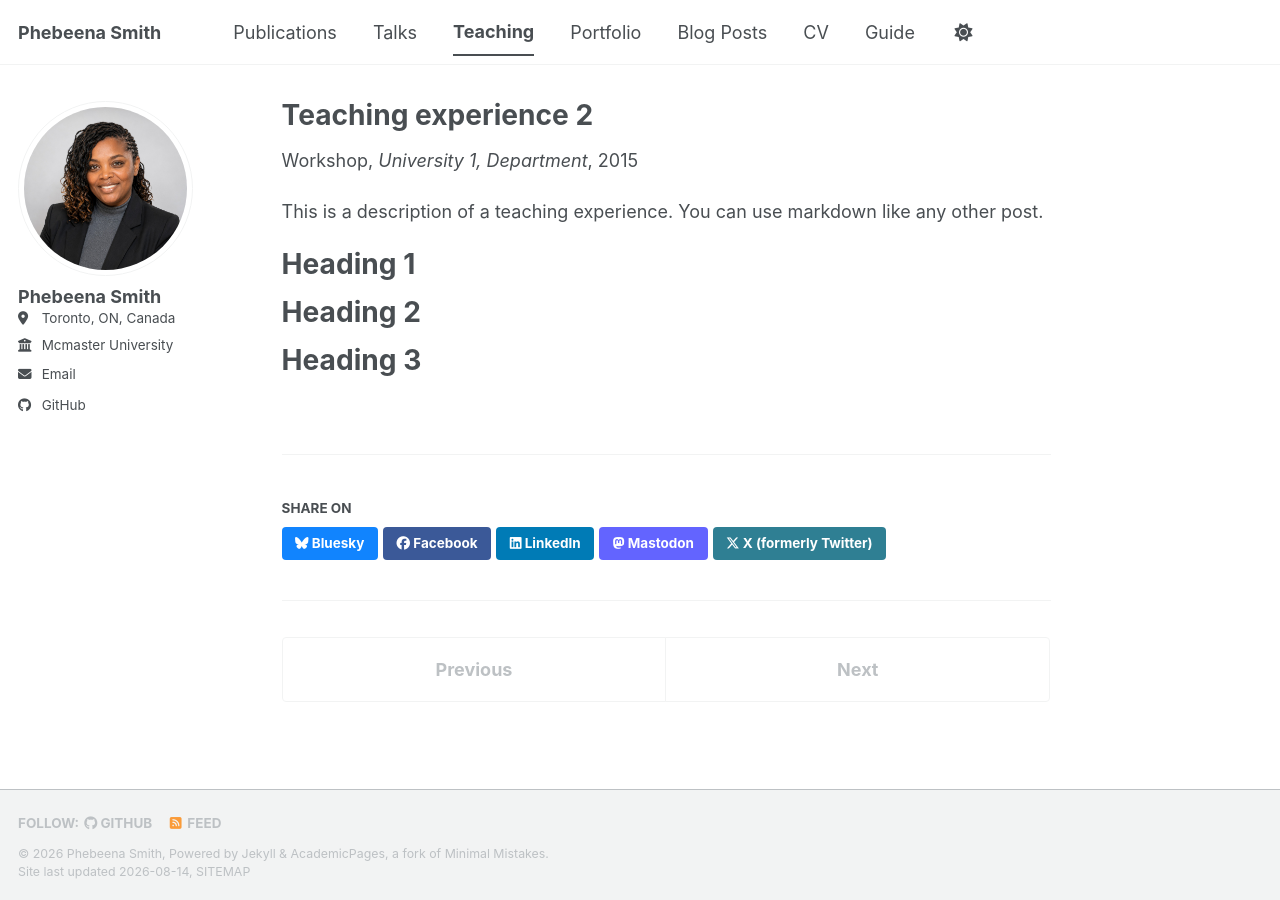
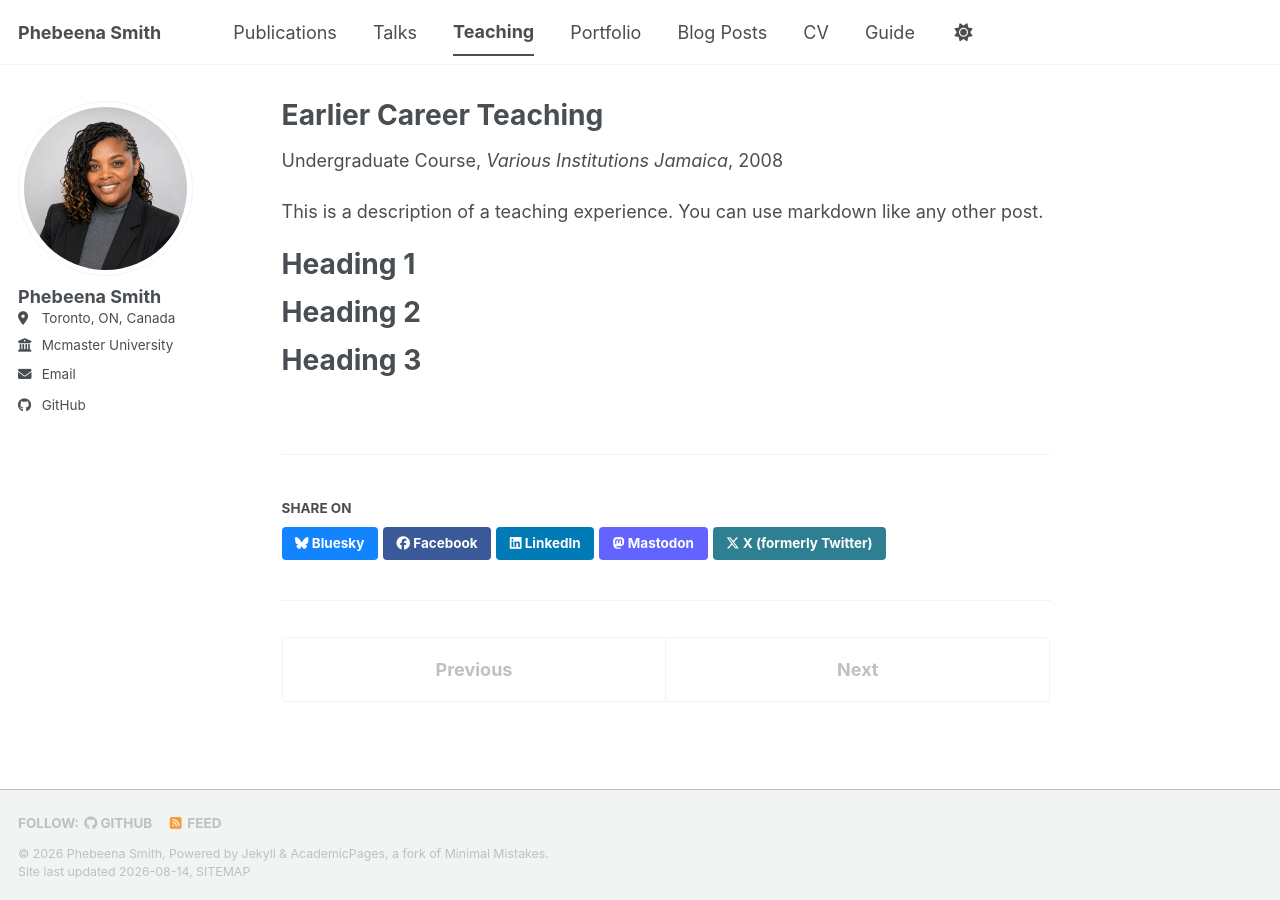
Before and after one commit to phebeenasmith/phebeenasmith.github.io, a Jekyll site: the page built from _teaching/Earlier Career Teaching.md, in a window 1280 px wide. Built offline with Jekyll 4.4.1, drawn with Linux system fonts in a browser that asks for light colours; a style sheet for code colours, icons or effects is not loaded.

Commit message:
Update Earlier Career Teaching.md
updating

```diff
--- a/_teaching/Earlier Career Teaching.md
+++ b/_teaching/Earlier Career Teaching.md
@@ -1,10 +1,10 @@
 ---
-title: "Teaching experience 2"
+title: "Earlier Career Teaching"
 collection: teaching
-type: "Workshop"
+type: "Undergraduate Course"
 permalink: /teaching/2015-spring-teaching-1
-venue: "University 1, Department"
-date: 2015-01-01
+venue: "Various Institutions Jamaica"
+date: 2008-01-01
 location: "City, Country"
 ---
 
```
